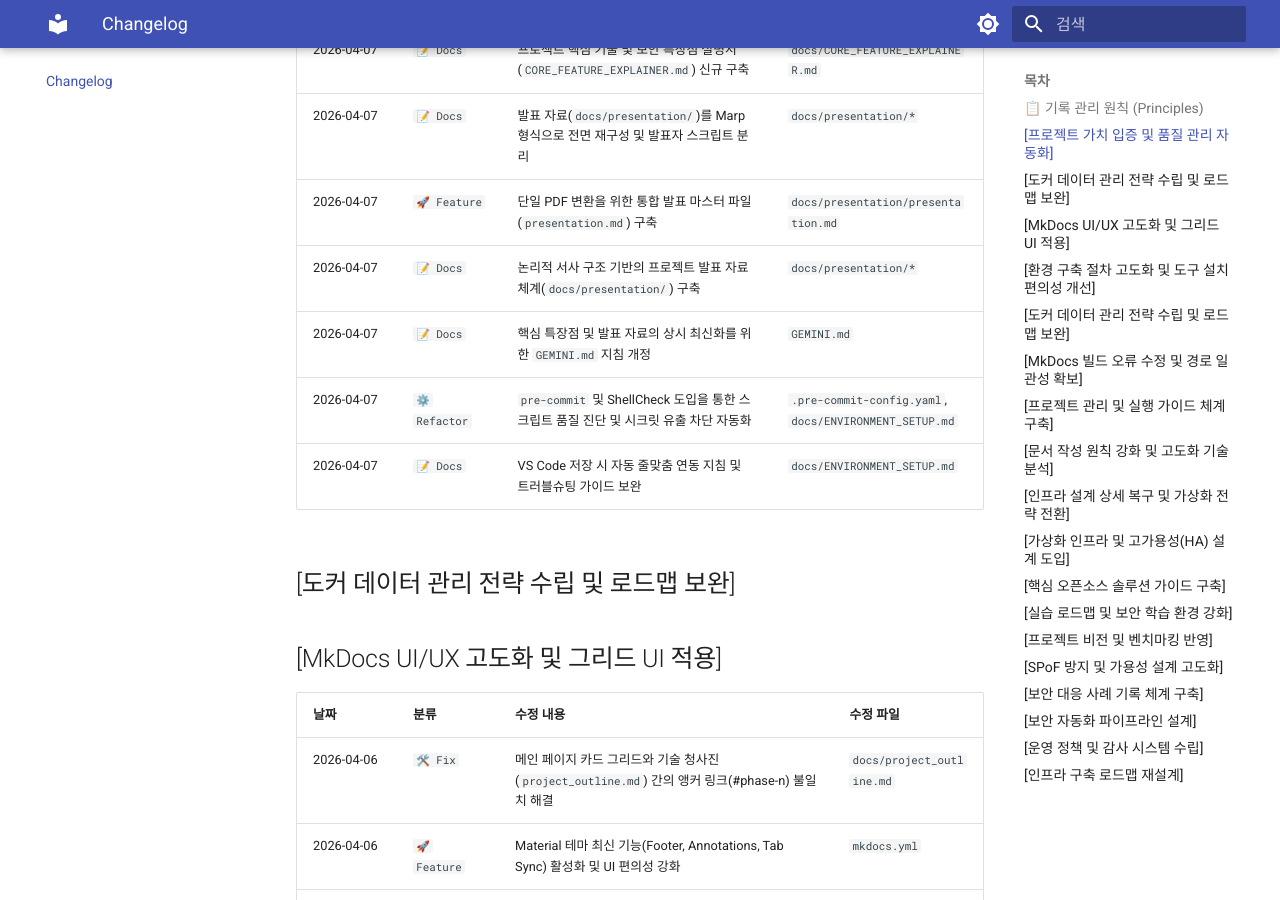
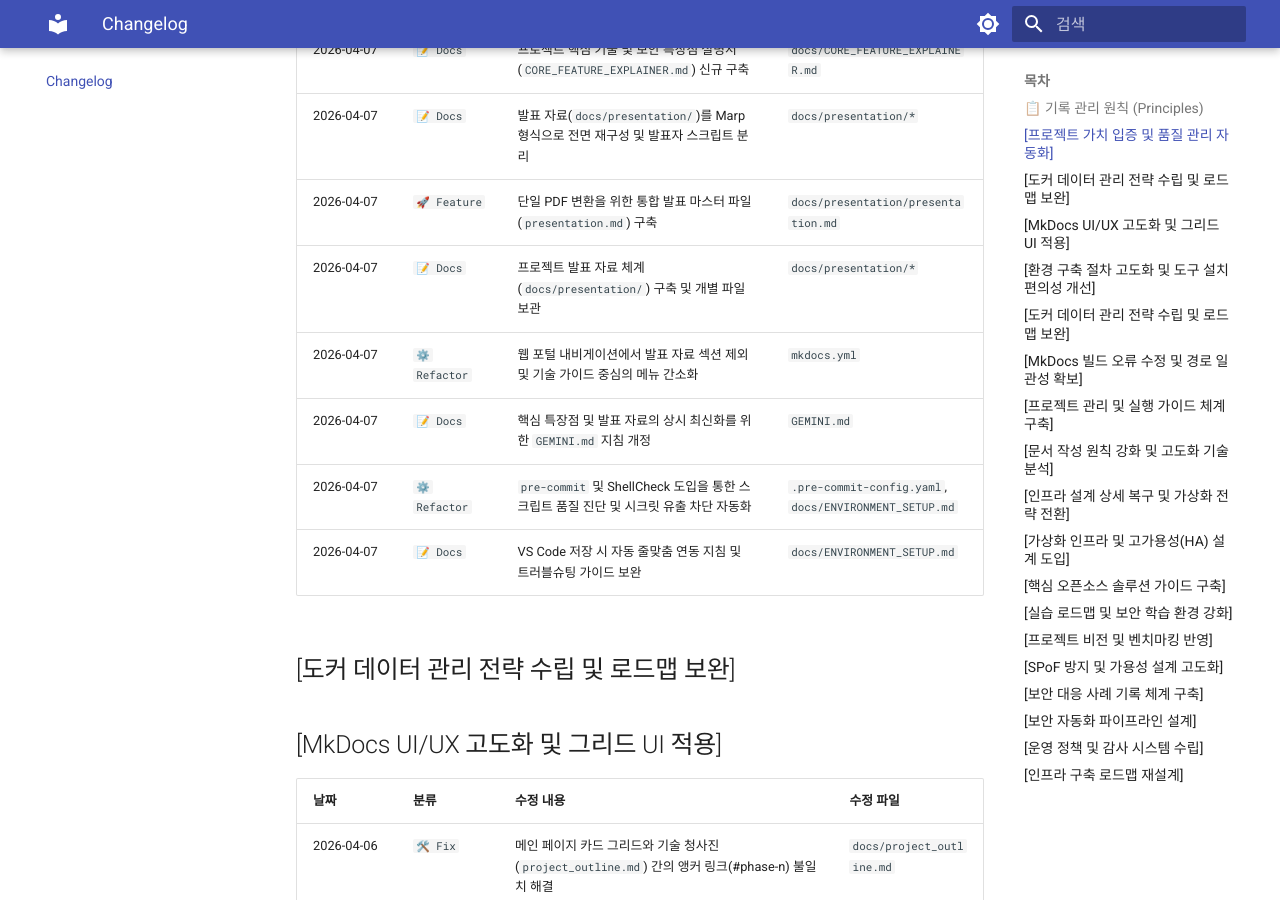
Before and after one commit to ksj686/cloud_infra, an MkDocs documentation site: the page built from docs/CHANGELOG.md, in a window 1280 px wide and 900 px high, scrolled down 934 px. Built offline with MkDocs 1.6.1 and Material for MkDocs 9.7.7, drawn with Linux system fonts in a browser that asks for light colours; some of the changed lines change nothing that is shown.

Commit message:
docs: nav 항목에서 발표 자료 관련 메뉴 삭제

```diff
--- a/docs/CHANGELOG.md
+++ b/docs/CHANGELOG.md
@@ -25,7 +25,8 @@
 | 2026-04-07 | `📝 Docs` | 프로젝트 핵심 기술 및 보안 특장점 설명서(`CORE_FEATURE_EXPLAINER.md`) 신규 구축 | `docs/CORE_FEATURE_EXPLAINER.md` |
 | 2026-04-07 | `📝 Docs` | 발표 자료(`docs/presentation/`)를 Marp 형식으로 전면 재구성 및 발표자 스크립트 분리 | `docs/presentation/*` |
 | 2026-04-07 | `🚀 Feature` | 단일 PDF 변환을 위한 통합 발표 마스터 파일(`presentation.md`) 구축 | `docs/presentation/presentation.md` |
-| 2026-04-07 | `📝 Docs` | 논리적 서사 구조 기반의 프로젝트 발표 자료 체계(`docs/presentation/`) 구축 | `docs/presentation/*` |
+| 2026-04-07 | `📝 Docs` | 프로젝트 발표 자료 체계(`docs/presentation/`) 구축 및 개별 파일 보관 | `docs/presentation/*` |
+| 2026-04-07 | `⚙️ Refactor` | 웹 포털 내비게이션에서 발표 자료 섹션 제외 및 기술 가이드 중심의 메뉴 간소화 | `mkdocs.yml` |
 | 2026-04-07 | `📝 Docs` | 핵심 특장점 및 발표 자료의 상시 최신화를 위한 `GEMINI.md` 지침 개정 | `GEMINI.md` |
 | 2026-04-07 | `⚙️ Refactor` | `pre-commit` 및 ShellCheck 도입을 통한 스크립트 품질 진단 및 시크릿 유출 차단 자동화 | `.pre-commit-config.yaml`, `docs/ENVIRONMENT_SETUP.md` |
 | 2026-04-07 | `📝 Docs` | VS Code 저장 시 자동 줄맞춤 연동 지침 및 트러블슈팅 가이드 보완 | `docs/ENVIRONMENT_SETUP.md` |
--- a/mkdocs.yml
+++ b/mkdocs.yml
@@ -60,13 +60,6 @@
       - Blueprint: project_outline.md
       - Features & Strengths: CORE_FEATURE_EXPLAINER.md
       - Scenarios: SCENARIOS.md
-  - Presentation:
-      - Overview: presentation/index.md
-      - 01. Vision & Goals: presentation/01_vision_and_goals.md
-      - 02. Security Guardrails: presentation/02_security_guardrails.md
-      - 03. High Availability: presentation/03_high_availability.md
-      - 04. Automated Ops: presentation/04_automated_ops.md
-      - 05. Conclusion: presentation/05_impact_and_future.md
   - Knowledge Base:
       - Overview: knowledge_base/analysis_and_improvement.md
       - Tech Guide: knowledge_base/advanced_tech_guide.md
```
